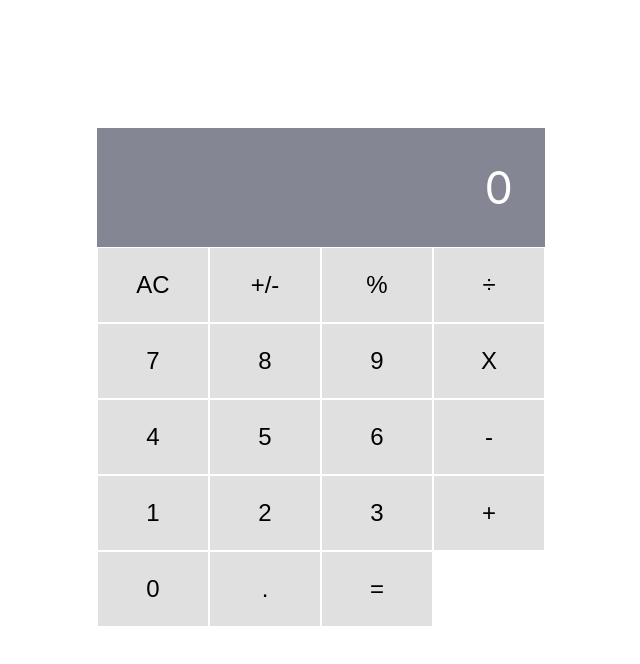
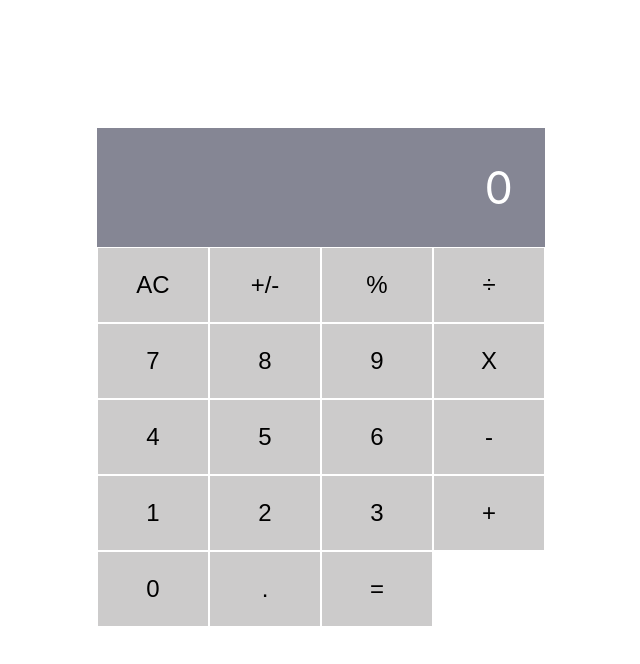
Before and after one commit to RolandM99/math-magicians, a React (Create React App) app: page /calculator in a window 1280 px wide. Shown: the top 664 px of the page, without its empty margins (319-959 px from the left). Built offline with nearby package versions, Linux system fonts and the light colour scheme; the HTML template or start-up script is replaced by a standard one.

Commit message:
Update UI for events

```diff
--- a/src/index.css
+++ b/src/index.css
@@ -41,7 +41,7 @@ body {
   width: 7rem;
   height: 76px;
   font-size: 24px;
-  background-color: #e0e0e0;
+  background-color: #cccbcb;
   border: 1px solid white;
   cursor: pointer;
 }
```
